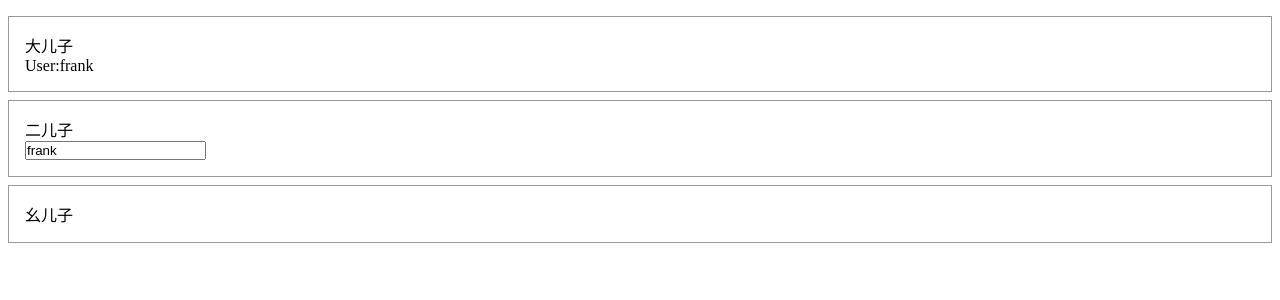
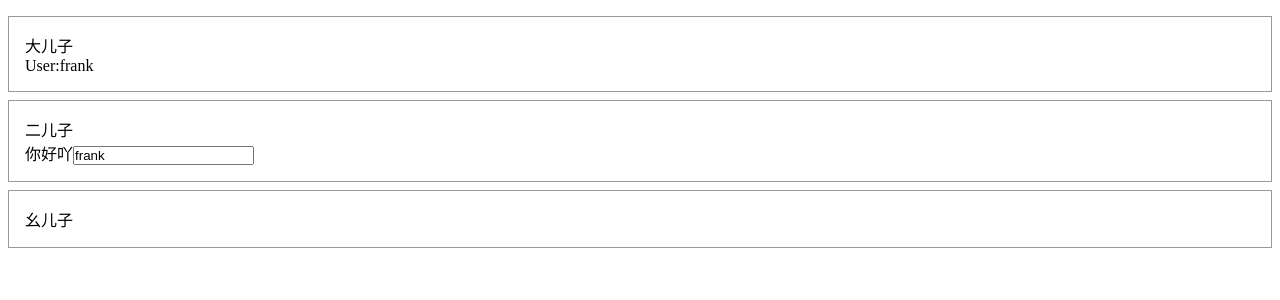
Before and after one commit to Zourunfa/deep_in_redux, a React (Vite) app: page / in a window 1280 px wide. Shown: the top 300 px of the page. Built offline with nearby package versions, Linux system fonts and the light colour scheme.

Commit message:
feat: connect

```diff
--- a/src/App.jsx
+++ b/src/App.jsx
@@ -16,7 +16,7 @@
   )
 }
 const 大儿子 = () => <section>大儿子<User/></section>
-const 二儿子 = () => <section>二儿子<Wrapper/></section>
+const 二儿子 = () => <section>二儿子<UserModifier x={'123'}>你好吖</UserModifier></section>
 const 幺儿子 = () => <section>幺儿子</section>
 const User = () => {
   const contextValue = useContext(appContext)
@@ -50,7 +50,43 @@
 
   return <UserModifier dispatch={dispatch} state={appState}/>
 }
-const UserModifier = ({dispatch,state}) => {
+
+// userModifier组件 通过上面的wrapper的封装能够读写全局的state和使用dispatch
+// 那么我们肯定会有很多组件，每个组件都这样写一遍肯定是成本很高的
+// 这时候我们就需要抽离一个高阶函数组件完成这件事
+const connect = (Component) =>{
+  return (props)=>{
+    const {appState, setAppState} = useContext(appContext)
+
+    const dispatch = (action) => {
+      setAppState(reducer(appState,action))
+    }
+
+    return <Component {...props} dispatch={dispatch} state={appState}/>
+  }
+}
+
+
+// const _UserModifier = ({dispatch,state}) => {
+
+
+//   const onChange = (e) => {
+
+
+//     // setAppState 会触发 contextValue.appState 的更新，前提条件是不能给原来对象的引用，必须给一个新的对象
+//     // 此原因从而引导reducer的诞生{...contextValue.appState}
+//     // setAppState(reducer(appState,{type:'updateUser',payload:{name:e.target.value}}))
+
+//     dispatch({type:'updateUser',payload:{name:e.target.value}})
+//   }
+//   return <div>
+//     <input value={state.user.name}
+//       onChange={onChange}/>
+//   </div>
+// }
+
+
+const UserModifier = connect(({dispatch,state,children}) => {
 
 
   const onChange = (e) => {
@@ -63,7 +99,9 @@
     dispatch({type:'updateUser',payload:{name:e.target.value}})
   }
   return <div>
+    {children}
     <input value={state.user.name}
       onChange={onChange}/>
   </div>
 }
+)
```
